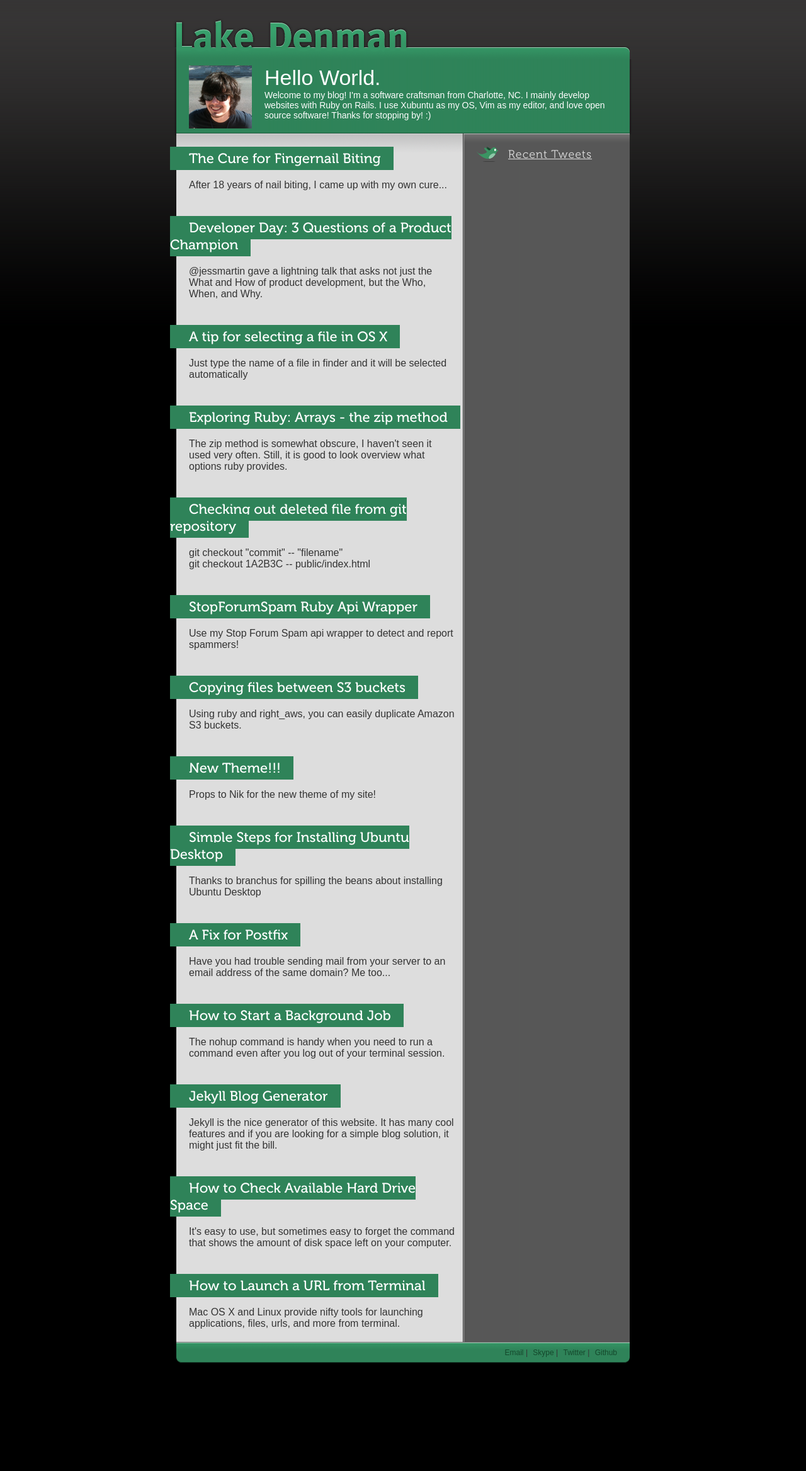
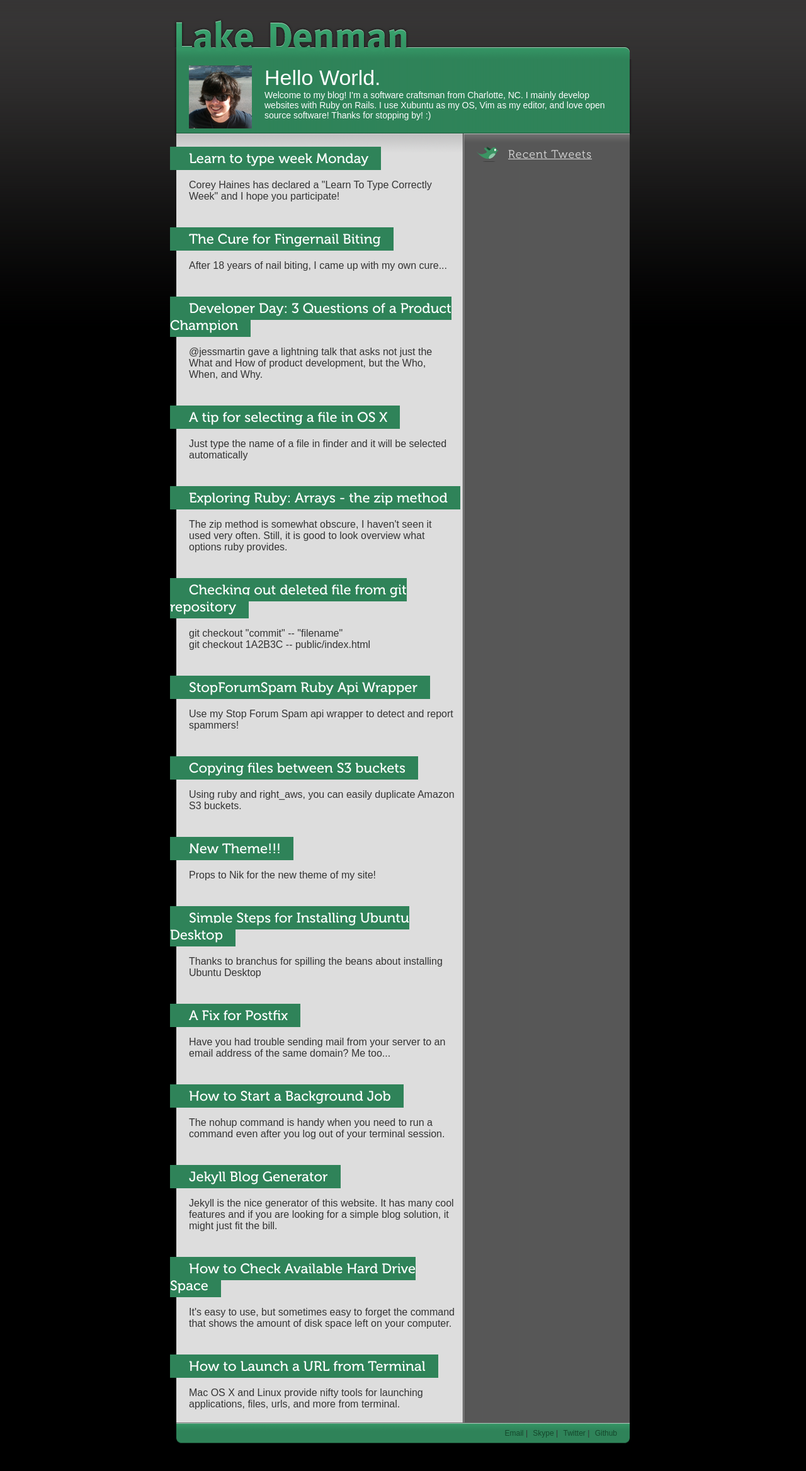
Before and after one commit to trainman419/namniart.com, a Jekyll site: the page built from index.html, in a window 1280 px wide. Shown: the whole page at 63% size. Built offline with Jekyll 4.4.1, drawn with Linux system fonts in a browser that asks for light colours; before the commit the page ends 2208 px from its top, so only the background shows below that; part of the change alters nothing that is shown.

Commit message:
add learn to type and fix some style

```diff
--- /dev/null
+++ b/_posts/2010-07-12-learn-to-type-week-monday.markdown
@@ -0,0 +1,27 @@
+---
+layout: post
+title: Learn to type week Monday
+excerpt: Corey Haines has declared a "Learn To Type Correctly Week" and I hope you participate!
+---
+
+You can find Corey's article which initiates the "Learn To Type Correctly Week" here: [http://programmingtour.blogspot.com/2010/07/learn-to-type-week.html](http://programmingtour.blogspot.com/2010/07/learn-to-type-week.html)
+
+I decided to do a few typing tests from [Free Typing Game](
+http://www.freetypinggame.net/default.asp)
+
+The tests I chose were "#26 - The classic story of a shoemaker and his magical elf helpers" and "#24 - Numbers".
+
+I started a pomodoro and began typing test #26. When I completed it, I realized that I had not covered my hands like
+Corey suggested. So, after covering my hands with a t-shirt, I started again!
+
+For each of the tests I chose a five minute round. I performed three tests throughout the pomodoro.
+
+The results went like this:
+
+    #26 - 70WPM (uncovered)
+    #26 - 74WPM (covered)
+    #24 - 9WPM
+
+Okay, as the results conclude: I'm not the best typist! I mean 9WPM on numbers is pretty awful and 74WPM is not good.
+
+Well, I'm an optimist and I'm looking forward to the next four days of Learning To Type Correctly!
--- a/css/style-nik.css
+++ b/css/style-nik.css
@@ -223,6 +223,7 @@ ul#twitter_update_list li > a {
   background: url(/css/images/sidebargrad.png) top left repeat-x;
   float: left;
   margin: 0 10px 0 1px;
+  overflow: auto;
 }
 
 h3.sidebar-title {
```
Also changed, not shown: 3 other files.
